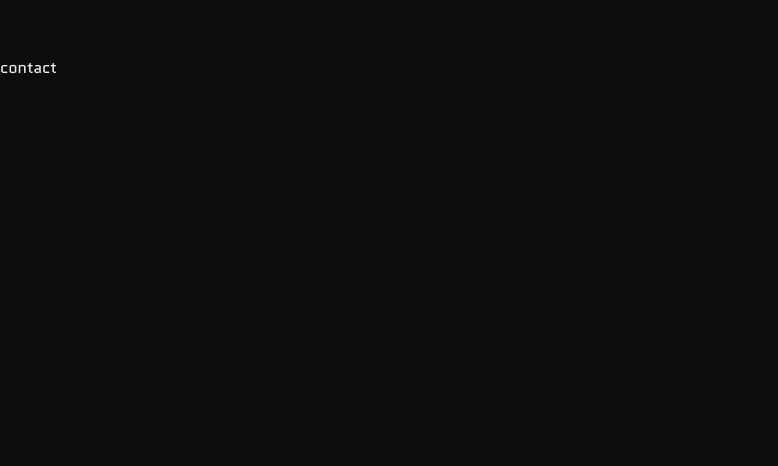
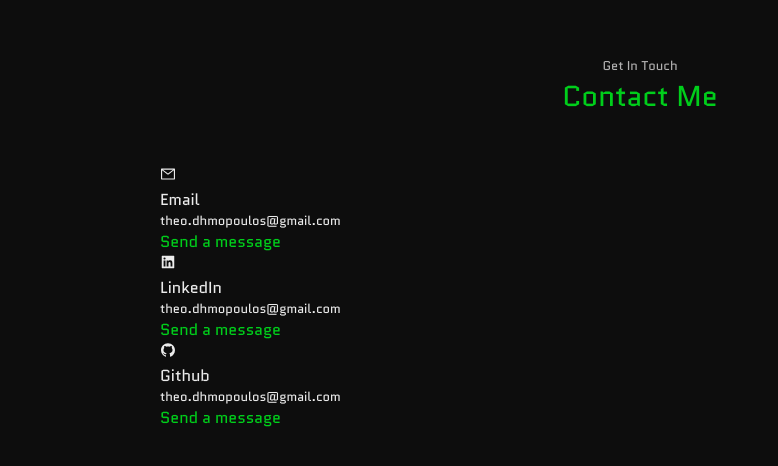
Before and after one commit to Theodoreprof/CV_website, a React (Create React App) app in the folder cv_website/: page / in a window 1280 px wide. Shown: the part 5912-6378 px from the top of the page, without its empty margins (0-778 px from the left). Built offline with nearby package versions, Linux system fonts and the light colour scheme.

Commit message:
conctact options

```diff
--- a/cv_website/src/components/contact/contact.jsx
+++ b/cv_website/src/components/contact/contact.jsx
@@ -1,10 +1,39 @@
 import React from 'react'
+import '../contact/contact.css'
+import {AiOutlineMail} from "react-icons/ai"
+import {AiFillGithub} from "react-icons/ai"
+import {AiFillLinkedin} from "react-icons/ai"
 
 const contact = () => {
   return (
     <section id='contact'>
 
-        contact
+        <h5>Get In Touch</h5>
+        <h2>Contact Me</h2>
+
+        <div className='container contact__container'>
+          <div className='contact__options'>
+            <article className="contact__option">
+              <AiOutlineMail className='contact__icon'/>
+              <h4>Email</h4>
+              <h5>theo.dhmopoulos@gmail.com</h5>
+              <a href="mailto:theo.dhmopoulos@gmail.com">Send a message</a>
+            </article>
+            <article className="contact__option">
+              <AiFillLinkedin className='contact__icon'/>
+              <h4>LinkedIn</h4>
+              <h5>theo.dhmopoulos@gmail.com</h5>
+              <a href="mailto:theo.dhmopoulos@gmail.com">Send a message</a>
+            </article>
+            <article className="contact__option">
+              <AiFillGithub className='contact__icon'/>
+              <h4>Github</h4>
+              <h5>theo.dhmopoulos@gmail.com</h5>
+              <a href="mailto:theo.dhmopoulos@gmail.com">Send a message</a>
+            </article>
+          </div>
+          <form action=""></form>
+        </div>
 
     </section>
   )
```
